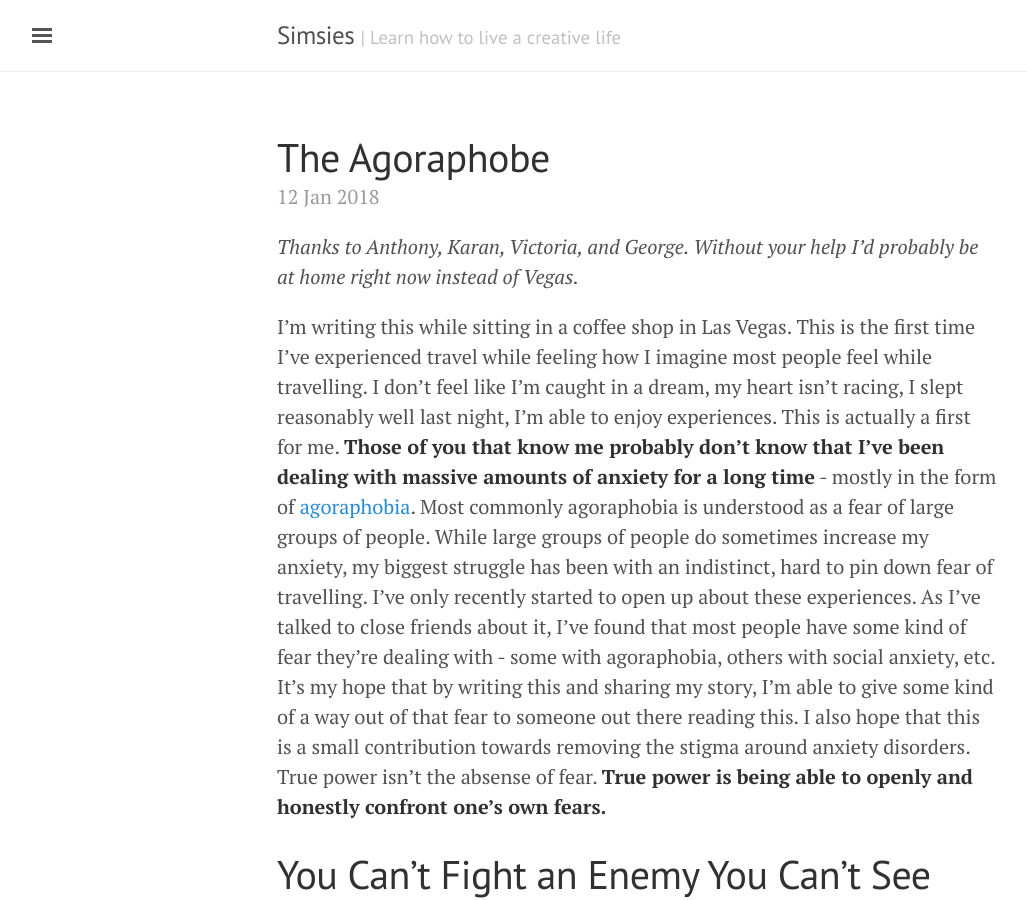
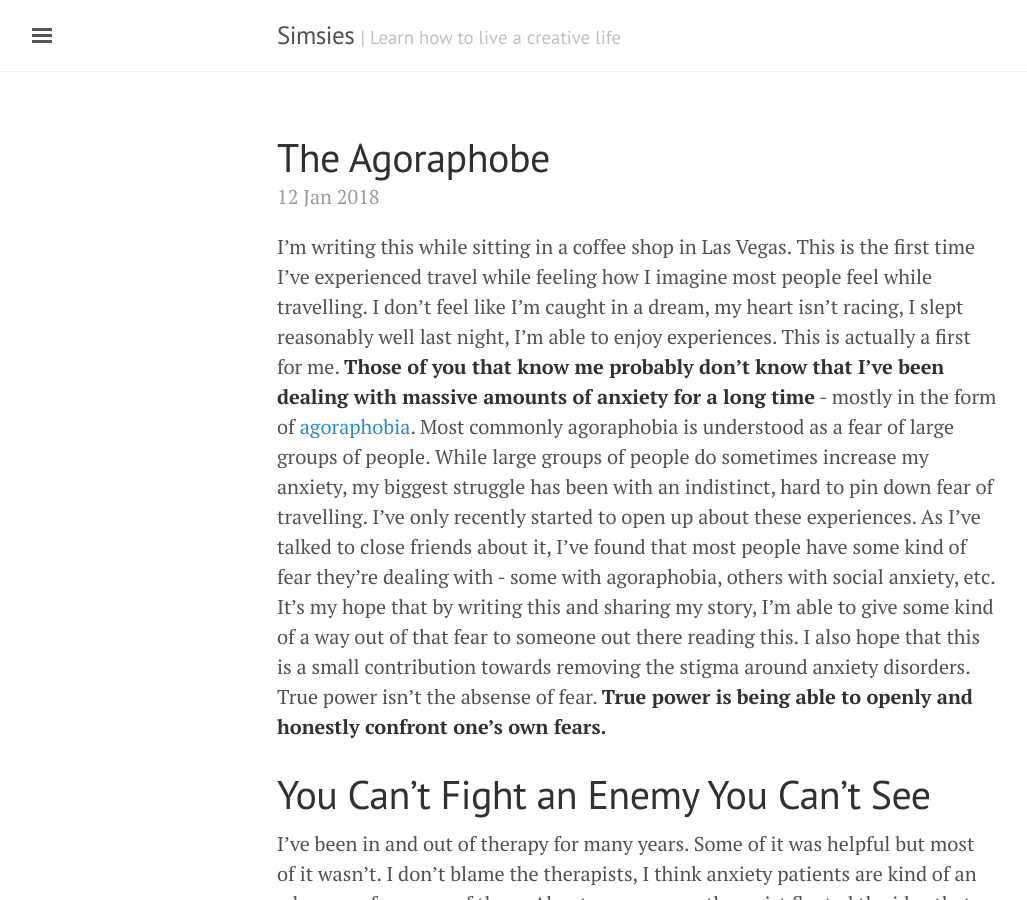
Before and after one commit to jcpsimmons/blog, a Jekyll site: the page built from _posts/2018-1-12-The-Agoraphobe.md, in a window 1280 px wide and 900 px high. Shown: the whole window, without its empty margins (3-1030 px from the left). Built offline with Jekyll 4.4.1, drawn with Linux system fonts in a browser that asks for light colours; comment, search, counter and statistics services are not loaded; some of the changed text lies outside the part shown.

Commit message:
formatting

```diff
--- a/_posts/2018-1-12-The-Agoraphobe.md
+++ b/_posts/2018-1-12-The-Agoraphobe.md
@@ -4,9 +4,6 @@ title: The Agoraphobe
 comments: true
 published: true
 ---
-
-
-*Thanks to Anthony, Karan, Victoria, and George. Without your help I'd probably be at home right now instead of Vegas.*
 
 
 I'm writing this while sitting in a coffee shop in Las Vegas. This is the first time I've experienced travel while feeling how I imagine most people feel while travelling. I don't feel like I'm caught in a dream, my heart isn't racing, I slept reasonably well last night, I'm able to enjoy experiences. This is actually a first for me. **Those of you that know me probably don't know that I've been dealing with massive amounts of anxiety for a long time** - mostly in the form of [agoraphobia](https://en.wikipedia.org/wiki/Agoraphobia). Most commonly agoraphobia is understood as a fear of large groups of people. While large groups of people do sometimes increase my anxiety, my biggest struggle has been with an indistinct, hard to pin down fear of travelling. I've only recently started to open up about these experiences. As I've talked to close friends about it, I've found that most people have some kind of fear they're dealing with - some with agoraphobia, others with social anxiety, etc. It's my hope that by writing this and sharing my story, I'm able to give some kind of a way out of that fear to someone out there reading this. I also hope that this is a small contribution towards removing the stigma around anxiety disorders. True power isn't the absense of fear. **True power is being able to openly and honestly confront one's own fears.**
```
Also changed, not shown: other parts of _posts/2018-1-12-The-Agoraphobe.md (+2 -0 lines).
